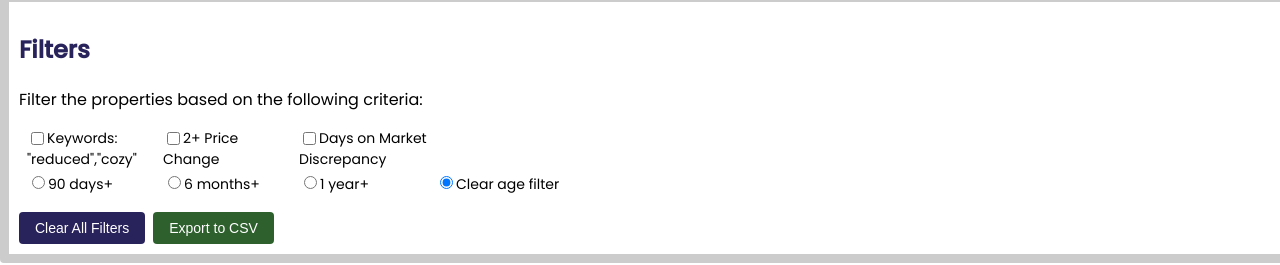
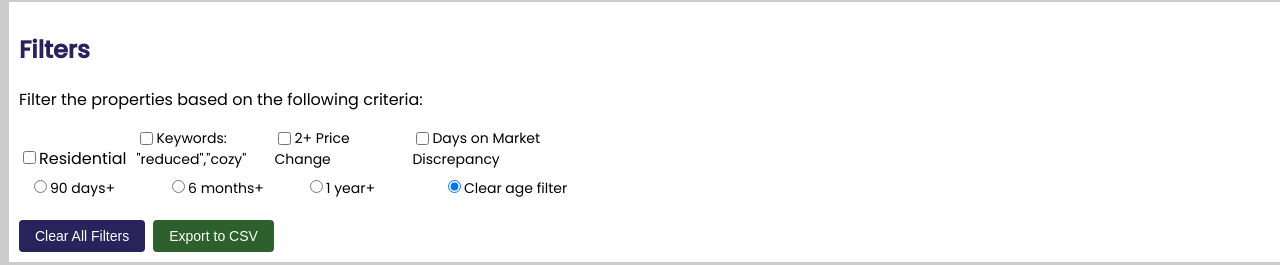
Before and after one commit to Hieuhuule/stellar-mls, a React (Create React App) app: page / in a window 1280 px wide. Shown: the part 67-332 px from the top of the page. Built offline with nearby package versions, Linux system fonts and the light colour scheme; no server answers.

Commit message:
adjusted styling

```diff
--- a/src/components/PropertyList.js
+++ b/src/components/PropertyList.js
@@ -14,6 +14,7 @@ const PropertyList = () => {
   const [ageFilter, setAgeFilter] = useState("");
   const [filterDaysOnMarketDifference, setFilterDaysOnMarketDifference] =
     useState(false);
+  const [residentialFilter, setResidentialFilter] = useState(false);
 
   const headers = useMemo(
     () => ({
@@ -34,7 +35,6 @@ const PropertyList = () => {
 
     fetchProperties();
   }, [headers]);
-
 
   // clear all filters
   const clearAllFilters = () => {
@@ -66,7 +66,7 @@ const PropertyList = () => {
 
   // export to CSV
   const escapeCsvField = (field) => {
-    if (typeof field !== 'string') {
+    if (typeof field !== "string") {
       return field;
     }
     return `"${field.replace(/"/g, '""')}"`;
@@ -101,7 +101,7 @@ const PropertyList = () => {
       "Agent Phone",
       "Agent Email",
       "Public Remarks",
-      "Private Remarks"
+      "Private Remarks",
     ];
 
     const csvContent = filteredProperties.map((property) => [
@@ -119,7 +119,7 @@ const PropertyList = () => {
       escapeCsvField(property["ListAgentDirectPhone"]),
       escapeCsvField(property["ListAgentEmail"]),
       escapeCsvField(property["PublicRemarks"]),
-      escapeCsvField(property["PrivateRemarks"])
+      escapeCsvField(property["PrivateRemarks"]),
     ]);
 
     const csvData = [
@@ -145,6 +145,15 @@ const PropertyList = () => {
         <div className={styles.box}>
           <h2>Filters</h2>
           <p>Filter the properties based on the following criteria:</p>
+          {/*Property Type filter*/}
+          <label>
+            <input
+              type="checkbox"
+              checked={residentialFilter}
+              onChange={(e) => setResidentialFilter(e.target.checked)}
+            />
+            Residential
+          </label>
 
           {/*Keywords filter checkbox*/}
           <label className={styles.filterLabel}>
@@ -261,7 +270,6 @@ const PropertyList = () => {
             <th>Agent</th>
             <th>Agent Phone</th>
             <th>Agent Email</th>
-
           </tr>
         </thead>
         <tbody>
@@ -281,7 +289,9 @@ const PropertyList = () => {
                   property["CumulativeDaysOnMarket"] >= parseInt(ageFilter)) &&
                 (!filterDaysOnMarketDifference ||
                   property["CumulativeDaysOnMarket"] !==
-                    property["DaysOnMarket"])
+                    property["DaysOnMarket"]) &&
+                (!residentialFilter ||
+                  property["PropertyType"] === "Residential")
             )
 
             .map((property, index) => (
@@ -300,7 +310,6 @@ const PropertyList = () => {
                 <td>{property["ListAgentFullName"]}</td>
                 <td>{property["ListAgentDirectPhone"]}</td>
                 <td>{property["ListAgentEmail"]}</td>
-
               </tr>
             ))}
         </tbody>
--- a/src/components/PropertyList.module.css
+++ b/src/components/PropertyList.module.css
@@ -72,7 +72,8 @@ h2 {
 .filterLabel {
   display: inline-block;
   width: 10%;
-  margin-left: 8px;
+  margin-left: 10px;
+  margin-bottom: 5px;
   font-size: 14px;
   user-select: none; /* This disables text selection for the label */
 }
```
Lines whose indentation alone changed are shown as unchanged.
